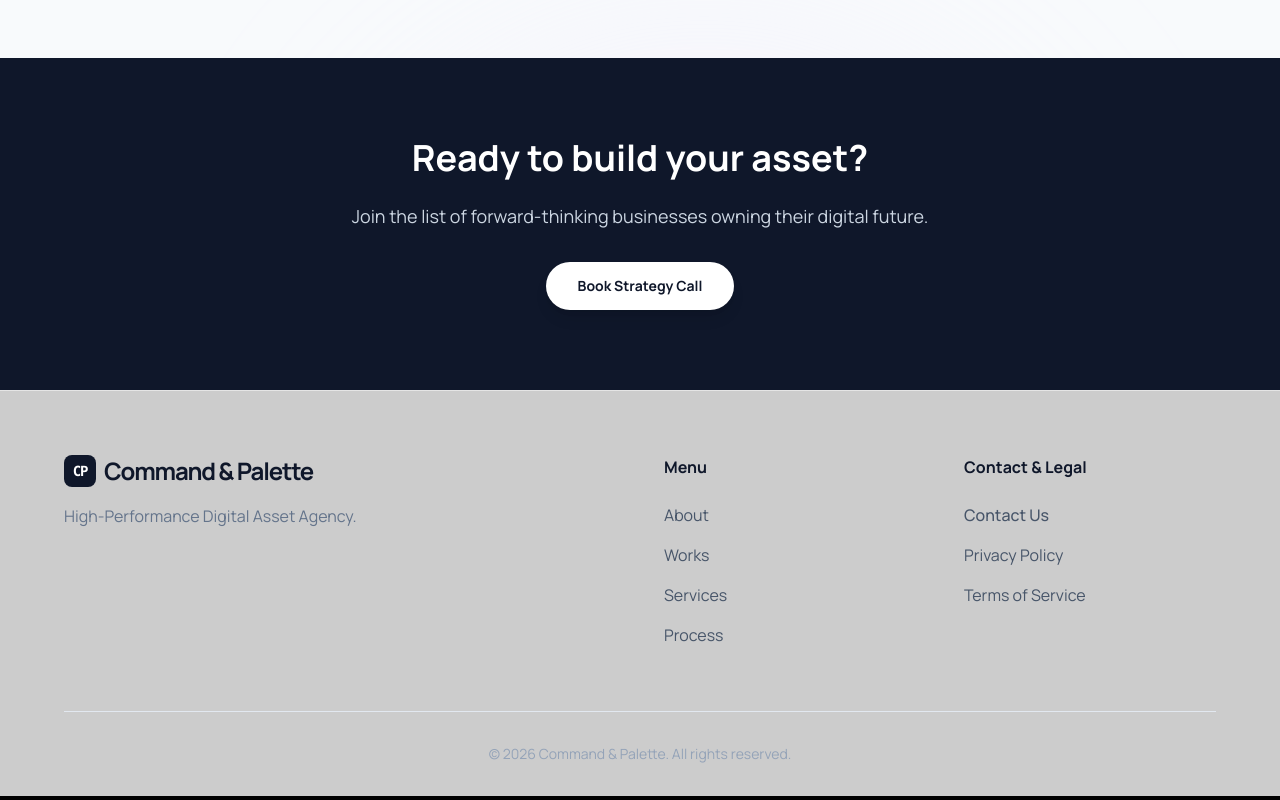
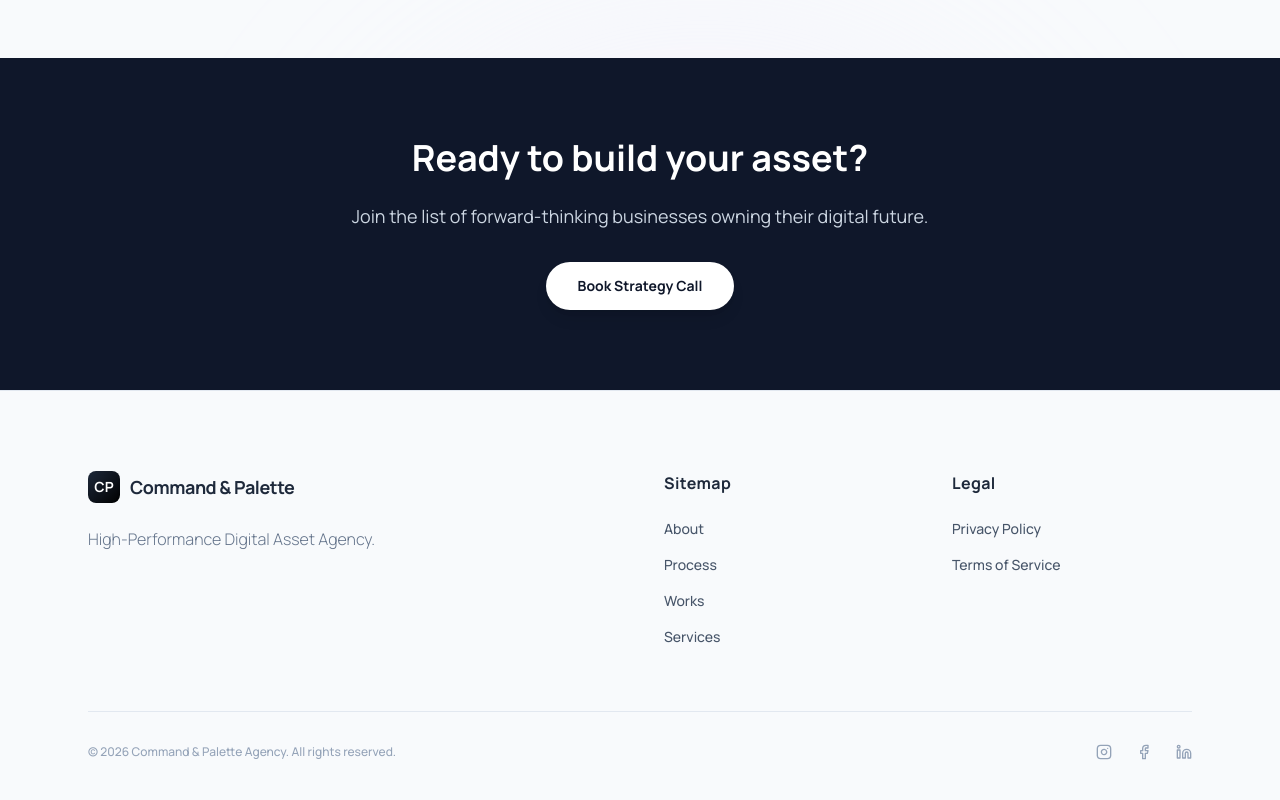
Before and after one commit to commandpaletteth/command-palette-web, a Next.js app: page /en/works in a window 1280 px wide. Shown: the part 1277-2077 px from the top of the page. Built offline with nearby package versions, Linux system fonts and the light colour scheme; a web font is replaced by a local one.

Commit message:
adjust language in footer

```diff
--- a/components/Footer.tsx
+++ b/components/Footer.tsx
@@ -2,58 +2,91 @@
 
 import Link from "next/link";
 import { useTranslations, useLocale } from "next-intl";
+import { Instagram, Facebook, Linkedin } from "lucide-react"; // สมมติว่ามี icon
 
 export default function Footer() {
-  const t = useTranslations('Footer');
+  // 🟢 1. เรียกใช้ Translation 2 หมวด
+  const t = useTranslations("Footer"); // สำหรับคำที่อยู่ใน Footer โดยเฉพาะ (Privacy, Terms)
+  const navT = useTranslations("Navbar"); // สำหรับเมนู (About, Process, Works) จะได้ตรงกับข้างบนเป๊ะๆ
+
   const locale = useLocale();
 
   return (
-    <footer className="relative z-10 bg-white/80 backdrop-blur-xl border-t border-white/50 pt-16 pb-8 px-6 mt-auto">
-      <div className="container mx-auto max-w-6xl">
-        <div className="grid md:grid-cols-4 gap-12 mb-16">
+    <footer className="bg-slate-50 pt-20 pb-10 border-t border-slate-200">
+      <div className="max-w-6xl mx-auto px-6">
+        <div className="grid grid-cols-1 md:grid-cols-4 gap-12 mb-16">
 
-          {/* Brand Column */}
+          {/* Column 1: Brand */}
           <div className="col-span-1 md:col-span-2">
-            <div className="text-2xl font-bold tracking-tighter text-slate-900 mb-4 flex items-center gap-2">
-                <div className="w-8 h-8 bg-slate-900 rounded-lg flex items-center justify-center text-white font-mono text-sm">CP</div>
+            <Link href={`/${locale}`} className="flex items-center gap-2.5 mb-6">
+              <div className="w-8 h-8 bg-gradient-to-br from-slate-800 to-black rounded-lg flex items-center justify-center shadow-inner text-white font-bold text-sm">
+                CP
+              </div>
+              <span className="text-lg font-bold text-slate-800 tracking-tight">
                 Command & Palette
-            </div>
-            <p className="text-slate-500 max-w-xs leading-relaxed">
-              {t('description')}
+              </span>
+            </Link>
+            <p className="text-slate-500 max-w-sm font-light">
+              {t("description")}
             </p>
           </div>
 
-          {/* Links Column */}
+          {/* Column 2: Sitemap (แก้ตรงนี้ให้ใช้ navT) */}
           <div>
-            <h4 className="font-bold text-slate-900 mb-6">Menu</h4>
-            <ul className="space-y-4 text-slate-600">
-              <li><Link href={`/${locale}/about`} className="hover:text-blue-600 transition-colors">About</Link></li>
-              <li><Link href={`/${locale}/works`} className="hover:text-blue-600 transition-colors">Works</Link></li>
-              <li><Link href={`/${locale}/services`} className="hover:text-blue-600 transition-colors">Services</Link></li>
-              <li><Link href={`/${locale}/process`} className="hover:text-blue-600 transition-colors">Process</Link></li>
+            <h3 className="font-bold text-slate-800 mb-6 tracking-wide">Sitemap</h3>
+            <ul className="space-y-4 text-sm font-medium text-slate-600">
+              <li>
+                <Link href={`/${locale}/about`} className="hover:text-purple-600 transition-colors">
+                  {navT("about")} {/* 🟢 ใช้คำแปลจากหมวด Navbar */}
+                </Link>
+              </li>
+              <li>
+                <Link href={`/${locale}/process`} className="hover:text-purple-600 transition-colors">
+                  {navT("process")} {/* 🟢 ใช้คำแปลจากหมวด Navbar */}
+                </Link>
+              </li>
+              <li>
+                <Link href={`/${locale}/works`} className="hover:text-purple-600 transition-colors">
+                  {navT("works")} {/* 🟢 ใช้คำแปลจากหมวด Navbar */}
+                </Link>
+              </li>
+              <li>
+                <Link href={`/${locale}/services`} className="hover:text-purple-600 transition-colors">
+                  {navT("services")} {/* 🟢 ใช้คำแปลจากหมวด Navbar */}
+                </Link>
+              </li>
             </ul>
           </div>
 
-          {/* Contact & Legal Column */}
+          {/* Column 3: Legal (ใช้อันเดิมจาก Footer) */}
           <div>
-            <h4 className="font-bold text-slate-900 mb-6">Contact & Legal</h4>
-            <ul className="space-y-4 text-slate-600">
-              {/* ลิงก์ไปหน้า Contact Us ใหม่ */}
+            <h3 className="font-bold text-slate-800 mb-6 tracking-wide">Legal</h3>
+            <ul className="space-y-4 text-sm font-medium text-slate-600">
               <li>
-                <Link href={`/${locale}/contact`} className="hover:text-blue-600 transition-colors font-medium">
-                  Contact Us
+                <Link href={`/${locale}/privacy`} className="hover:text-purple-600 transition-colors">
+                  {t("privacy")}
                 </Link>
               </li>
-              <li><Link href={`/${locale}/privacy`} className="hover:text-blue-600 transition-colors">{t('privacy')}</Link></li>
-              <li><Link href={`/${locale}/terms`} className="hover:text-blue-600 transition-colors">{t('terms')}</Link></li>
+              <li>
+                <Link href={`/${locale}/terms`} className="hover:text-purple-600 transition-colors">
+                  {t("terms")}
+                </Link>
+              </li>
             </ul>
           </div>
-
         </div>
 
-        {/* Copyright */}
-        <div className="border-t border-slate-200 pt-8 text-center text-slate-400 text-sm">
-          © {new Date().getFullYear()} Command & Palette. All rights reserved.
+        {/* Bottom Bar */}
+        <div className="pt-8 border-t border-slate-200 flex flex-col md:flex-row justify-between items-center gap-4">
+          <p className="text-xs text-slate-400 font-medium">
+            © 2026 Command & Palette Agency. All rights reserved.
+          </p>
+
+          <div className="flex items-center gap-6">
+            <a href="#" className="text-slate-400 hover:text-slate-800 transition-colors"><Instagram className="w-4 h-4" /></a>
+            <a href="#" className="text-slate-400 hover:text-slate-800 transition-colors"><Facebook className="w-4 h-4" /></a>
+            <a href="#" className="text-slate-400 hover:text-slate-800 transition-colors"><Linkedin className="w-4 h-4" /></a>
+          </div>
         </div>
       </div>
     </footer>
```
